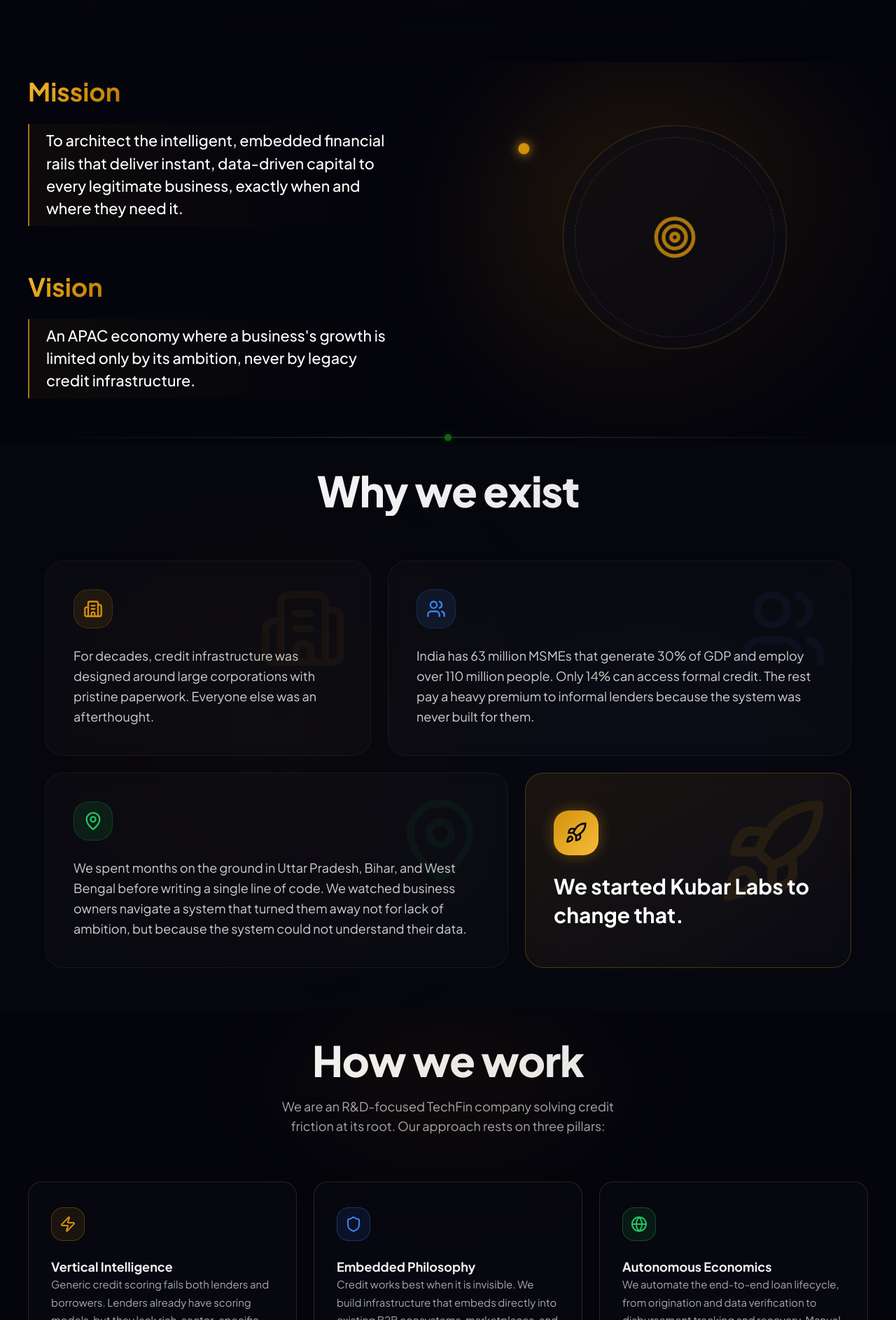
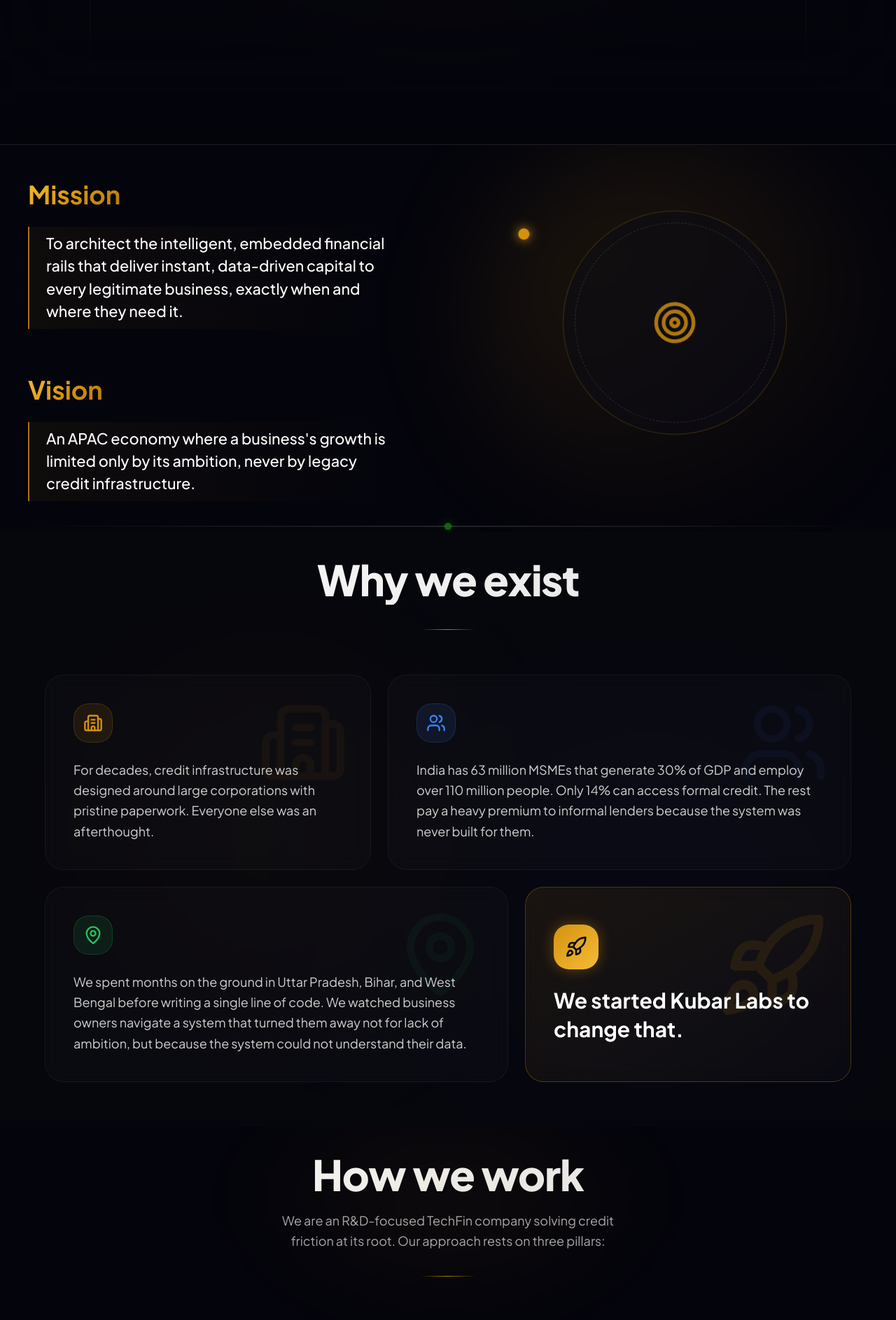
Before and after one commit to DevDebpriyo/kubar-web, a Next.js app: page /about in a window 1280 px wide. Shown: the part 674-2560 px from the top of the page at 70% size. Built offline with nearby package versions, Linux system fonts and the light colour scheme.

Commit message:
UI refactors in Home & About page

```diff
--- a/src/app/about/about.css
+++ b/src/app/about/about.css
@@ -30,7 +30,7 @@
 /* ── Hero Section ────────────────────────────────────────────── */
 .about-hero {
   position: relative;
-    min-height: 55vh;
+  min-height: 100vh;
   display: flex;
   flex-direction: column;
   justify-content: center;
@@ -133,6 +133,53 @@
   max-width: 700px;
   margin: 0 auto;
   text-wrap: balance;
+}
+
+/* -── Horizons Section ─────────────────────────────────────────── */
+.horizon-section-title {
+  font-size: 2.5rem;
+  line-height: 1.2;
+  font-weight: 800;
+  letter-spacing: -0.02em;
+  color: #ffffff;
+  margin: 2rem 0 1rem 0;
+  background: linear-gradient(
+    135deg,
+    #ffffff 0%,
+    rgba(255, 255, 255, 0.88) 100%
+  );
+  background-clip: text;
+  -webkit-background-clip: text;
+  -webkit-text-fill-color: transparent;
+}
+
+@media (min-width: 640px) {
+  .horizon-section-title {
+    font-size: 3.25rem;
+  }
+}
+@media (min-width: 768px) {
+  .horizon-section-title {
+    font-size: 3.75rem;
+  }
+}
+
+.trust-divider {
+  width: 78px;
+  height: 1px;
+  margin: 1.8rem auto 2rem;
+  background: linear-gradient(
+    90deg,
+    transparent 0%,
+    rgba(234, 179, 8, 0.72) 48%,
+    transparent 100%
+  );
+}
+
+@media (min-width: 768px) {
+  .trust-divider {
+    margin: 2.2rem auto 2.4rem;
+  }
 }
 
 /* ── Content Blocks ─────────────────────────────────────────── */
--- a/src/app/about/page.tsx
+++ b/src/app/about/page.tsx
@@ -101,7 +101,8 @@
         <div className="fixed inset-0 pointer-events-none hex-bg-dark opacity-15 z-0 delay-[50ms]"></div>
 
         {/* ── Hero Section ──────────────────────────────────────── */}
-        <section ref={heroRef} className="about-hero">
+        <div ref={heroRef} className="h-[110vh] relative z-0">
+          <section className="about-hero sticky top-0 h-screen w-full">
             <div className="about-hero-bg"></div>
 
             <motion.div
@@ -158,7 +159,7 @@
                     delay: 0.45,
                     ease: [0.16, 1, 0.3, 1],
                   }}
-                className="text-lg sm:text-xl lg:text-2xl text-white/70 font-medium leading-relaxed max-w-3xl mt-2 mb-4 text-pretty"
+                  className="text-lg sm:text-xl lg:text-2xl text-white/70 font-medium leading-relaxed max-w-3xl mt-2 mb-14 text-pretty"
                 >
                   {t("hero.intro")}
                 </motion.p>
@@ -175,14 +176,15 @@
               style={{ right: "10%" }}
             />
           </section>
+        </div>
 
         {/* ── Mission & Vision ──────────────────────────────────── */}
-        <section className="about-section z-10">
+        <section className="about-section z-10 bg-background relative border-t border-white/10 pt-16 shadow-[0_-20px_50px_-20px_rgba(0,0,0,0.5)]">
           <div className="about-section-container">
             <div className="grid grid-cols-1 lg:grid-cols-2 gap-16 lg:gap-24 items-center">
               <FadeInView>
                 <div className="space-y-6 lg:pe-10">
-                  <h2 className="text-3xl sm:text-4xl font-bold text-white leading-tight">
+                  <h2 className="text-3xl mt-12 sm:text-4xl font-bold text-white leading-tight">
                     <span className="gradient-text-gold">
                       {t("mission_vision.mission_label")}
                     </span>
@@ -288,6 +290,18 @@
           <div className="about-section-container relative z-10">
             <FadeInView className="about-section-header mb-12">
               <h2 className="about-section-title">{t("why_we_exist.title")}</h2>
+              <motion.div
+                className="trust-divider"
+                initial={{ opacity: 0, scaleX: 0 }}
+                whileInView={{ opacity: 1, scaleX: 1 }}
+                viewport={{ once: true, amount: 0.4 }}
+                transition={{
+                  duration: 0.8,
+                  delay: 0.15,
+                  ease: [0.16, 1, 0.3, 1] as [number, number, number, number],
+                }}
+                aria-hidden="true"
+              />
             </FadeInView>
 
             <div className="grid grid-cols-1 md:grid-cols-12 gap-6 mt-8 max-w-6xl mx-auto">
@@ -367,6 +381,18 @@
               <p className="about-section-subtitle mx-auto max-w-3xl text-balance">
                 {t("how_we_work.subtitle")}
               </p>
+              <motion.div
+                className="trust-divider"
+                initial={{ opacity: 0, scaleX: 0 }}
+                whileInView={{ opacity: 1, scaleX: 1 }}
+                viewport={{ once: true, amount: 0.4 }}
+                transition={{
+                  duration: 0.8,
+                  delay: 0.15,
+                  ease: [0.16, 1, 0.3, 1] as [number, number, number, number],
+                }}
+                aria-hidden="true"
+              />
             </FadeInView>
 
             <div className="about-feature-grid mt-12">
@@ -417,7 +443,7 @@
         </section>
 
         {/* ── Horizons ──────────────────────────────────────────── */}
-        <section className="relative py-32 z-10 bg-gradient-to-b from-[rgba(10,10,15,0.4)] via-[rgba(15,15,20,0.8)] to-[rgba(10,10,15,0.4)] overflow-hidden">
+        <section className="relative pb-32 z-10 bg-gradient-to-b from-[rgba(10,10,15,0.4)] via-[rgba(15,15,20,0.8)] to-[rgba(10,10,15,0.4)] overflow-hidden">
           {/* Animated Background Orbs */}
           <div className="absolute inset-0 pointer-events-none overflow-hidden">
             <motion.div
@@ -437,10 +463,21 @@
 
           <div className="max-w-7xl mx-auto px-6 relative z-10">
             <FadeInView className="text-center mb-24">
-              <h2 className="text-5xl sm:text-6xl font-black text-white mb-6 tracking-tight drop-shadow-[0_0_20px_rgba(255,255,255,0.1)]">
+              <h2 className="horizon-section-title font-black text-white mb-6 tracking-tight drop-shadow-[0_0_20px_rgba(255,255,255,0.1)]">
                 {t("horizons.title")}
               </h2>
-              <div className="w-32 h-1.5 mx-auto bg-gradient-to-r from-transparent via-white/40 to-transparent rounded-full" />
+              <motion.div
+                className="trust-divider"
+                initial={{ opacity: 0, scaleX: 0 }}
+                whileInView={{ opacity: 1, scaleX: 1 }}
+                viewport={{ once: true, amount: 0.4 }}
+                transition={{
+                  duration: 0.8,
+                  delay: 0.15,
+                  ease: [0.16, 1, 0.3, 1] as [number, number, number, number],
+                }}
+                aria-hidden="true"
+              />
             </FadeInView>
 
             <div className="relative">
@@ -607,7 +644,7 @@
         <RoadmapSection />
 
         {/* ── Recognition / Traction ────────────────────────────── */}
-        <section className="py-24 sm:py-32 relative overflow-hidden bg-[#05050a] border-t border-white/[0.02]">
+        <section className="pt-12 sm:pt-20 pb-14 relative overflow-hidden bg-[#05050a] border-t border-white/[0.02]">
           {/* Animated Background Gradients */}
           <div className="absolute inset-0 pointer-events-none">
             <div className="absolute top-0 left-1/4 w-[600px] h-[600px] bg-[#d4920c]/5 rounded-full filter blur-[120px] mix-blend-screen" />
@@ -738,13 +775,25 @@
         </section>
 
         {/* ── Work With Us ──────────────────────────────────────── */}
-        <section className="about-section z-10 !pt-0">
+        <section className="about-section z-10 -mt-14 sm:-mt-16">
           <div className="about-section-container max-w-7xl mx-auto w-full">
             <FadeInView className="text-center mb-16">
               <h2 className="about-section-title">{t("work_with_us.title")}</h2>
               <p className="text-white/65 text-lg mx-auto max-w-3xl mt-6 leading-relaxed">
                 {t("work_with_us.subtitle")}
               </p>
+              <motion.div
+                className="trust-divider"
+                initial={{ opacity: 0, scaleX: 0 }}
+                whileInView={{ opacity: 1, scaleX: 1 }}
+                viewport={{ once: true, amount: 0.4 }}
+                transition={{
+                  duration: 0.8,
+                  delay: 0.15,
+                  ease: [0.16, 1, 0.3, 1] as [number, number, number, number],
+                }}
+                aria-hidden="true"
+              />
             </FadeInView>
 
             <div className="grid grid-cols-1 md:grid-cols-3 gap-8">
--- a/src/components/about/RoadmapSection.tsx
+++ b/src/components/about/RoadmapSection.tsx
@@ -186,7 +186,7 @@
       {/* ── Inner layout ──────────────────────────────────────── */}
       <div className="relative z-10 h-full flex flex-col max-w-[1400px] mx-auto w-full px-6 sm:px-10 lg:px-16">
         {/* ════════ HEADER ════════════════════════════════════════ */}
-        <div className="flex-shrink-0 pt-[68px] sm:pt-[76px]">
+        <div className="flex-shrink-0 pt-[68px] sm:pt-[76px] flex flex-col items-center text-center">
           <div className="about-badge inline-flex bg-[rgba(19,136,8,0.07)] border-[rgba(19,136,8,0.28)] text-[rgba(19,136,8,0.9)] mb-3">
             <Compass className="w-3 h-3 mr-1.5" />
             ROADMAP
@@ -194,6 +194,18 @@
           <h2 className="text-[36px] sm:text-[48px] lg:text-[56px] font-extrabold text-white tracking-tight leading-none">
             Roadmap
           </h2>
+          <motion.div
+            className="trust-divider"
+            initial={{ opacity: 0, scaleX: 0 }}
+            whileInView={{ opacity: 1, scaleX: 1 }}
+            viewport={{ once: true, amount: 0.4 }}
+            transition={{
+              duration: 0.8,
+              delay: 0.15,
+              ease: [0.16, 1, 0.3, 1] as [number, number, number, number],
+            }}
+            aria-hidden="true"
+          />
         </div>
 
         {/* ════════ TIMELINE ══════════════════════════════════════ */}
--- a/src/components/home/BuiltBySection.css
+++ b/src/components/home/BuiltBySection.css
@@ -65,7 +65,7 @@
 .built-header {
   text-align: center;
   margin-bottom: 3.5rem;
-  margin-top: -1rem;
+  margin-top: -3rem;
 }
 
 @media (min-width: 1024px) {
--- a/src/components/home/BuiltBySection.tsx
+++ b/src/components/home/BuiltBySection.tsx
@@ -128,7 +128,6 @@
     >
       {/* Animated gradient background */}
       <div className="built-bg-gradient" aria-hidden="true" />
-
       <div className="built-container">
         {/* Header section */}
         <motion.div
```
Lines whose indentation alone changed are shown as unchanged.
